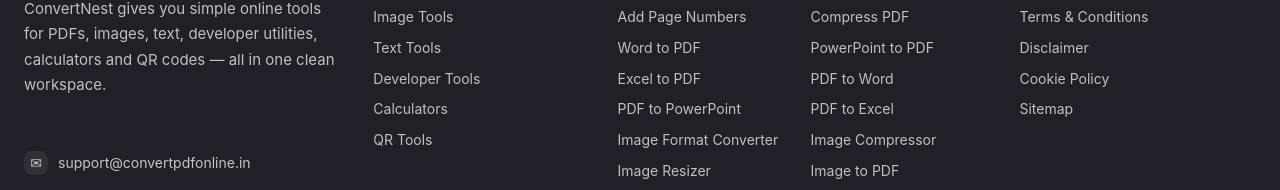
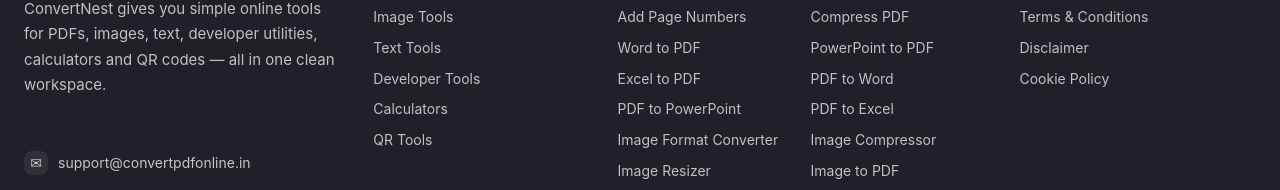
Before and after one commit to Prasad6008/convertnest, a React (Vite) app in the folder client/: page / in a window 1280 px wide. Shown: the part 5360-5550 px from the top of the page. Built offline with nearby package versions, Linux system fonts and the light colour scheme.

Commit message:
Comment out Sitemap link in App component
Comment out the Sitemap link in the footer.

```diff
--- a/client/src/App.jsx
+++ b/client/src/App.jsx
@@ -1213,7 +1213,7 @@
             <a href="/terms-and-conditions">Terms & Conditions</a>
             <a href="/disclaimer">Disclaimer</a>
             <a href="/cookie-policy">Cookie Policy</a>
-            <a href="/sitemap.xml">Sitemap</a>
+            {/* <a href="/sitemap.xml">Sitemap</a> */}
           </div>
         </div>
       </div>
```
